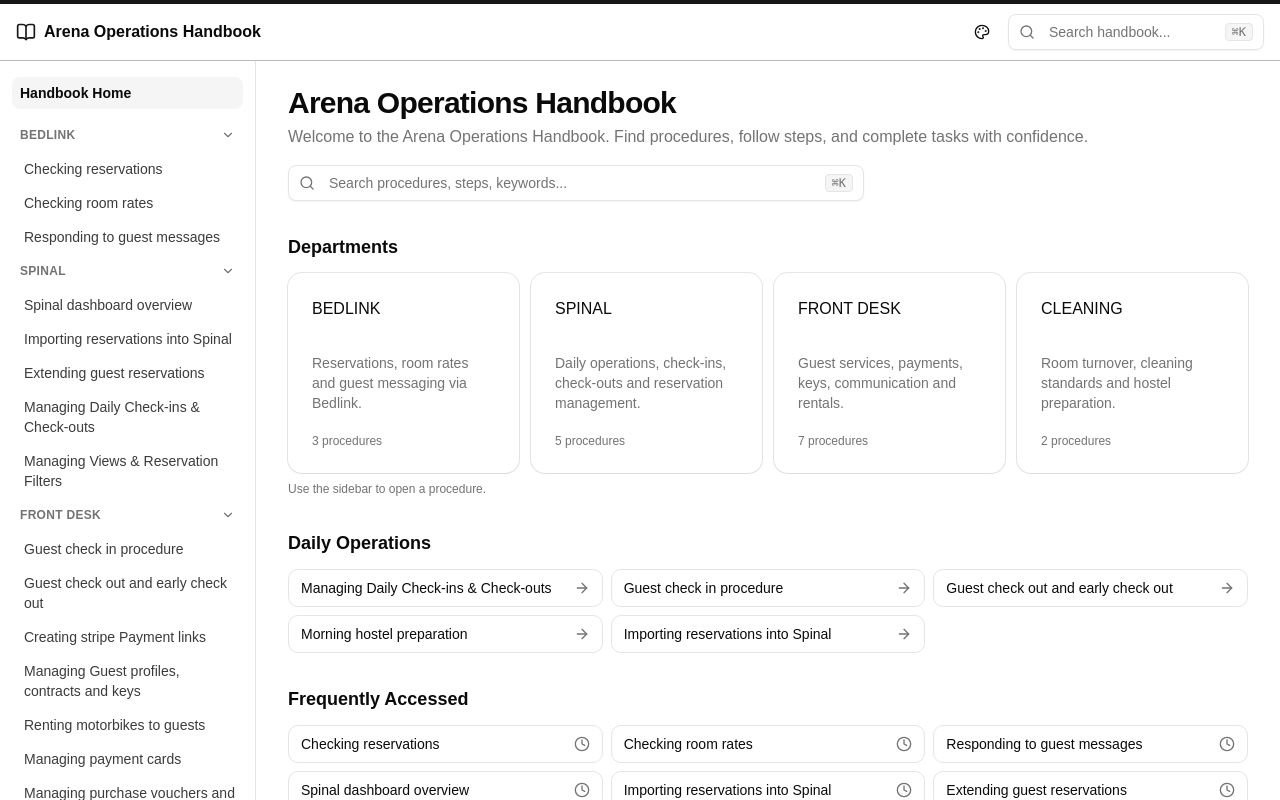
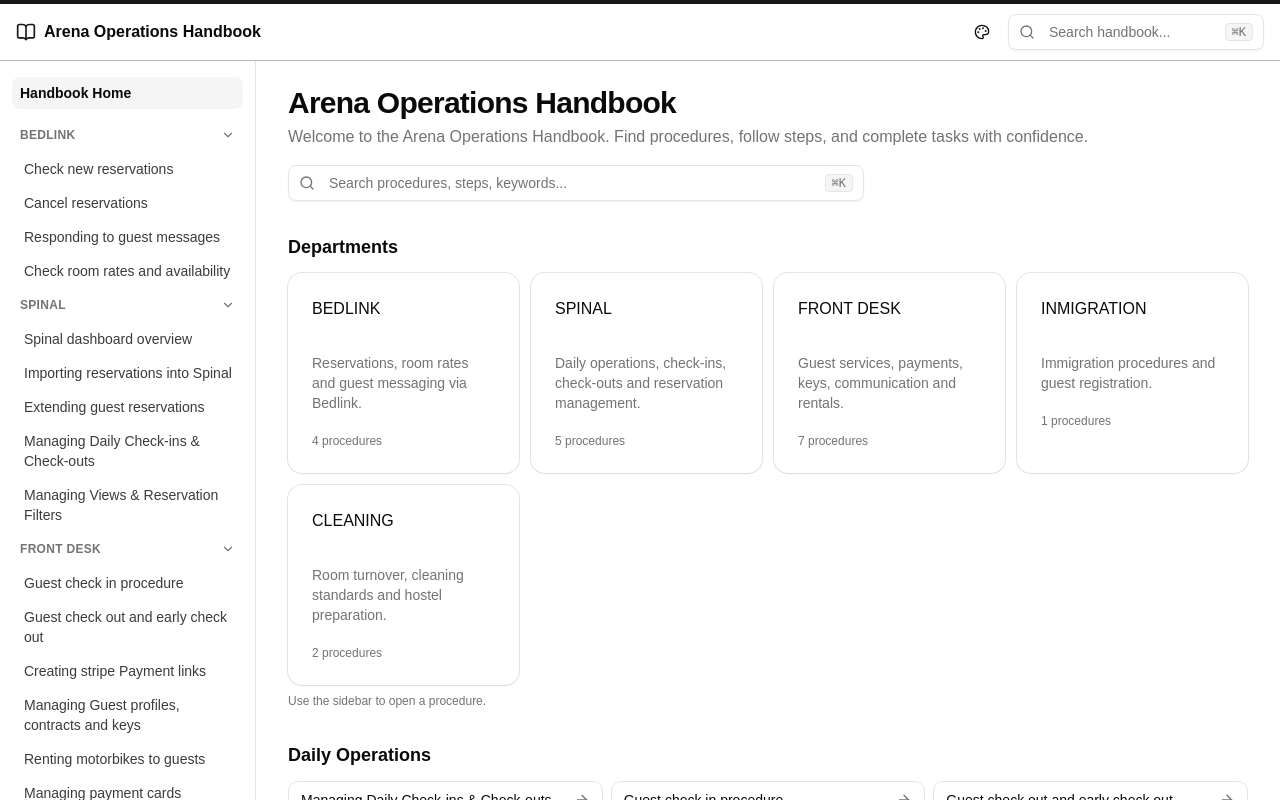
Before and after one commit to kevinderitis/arena-operations-handbook, a React (Vite) app: page / in a window 1280 px wide. Shown: the top 800 px of the page. Built offline with nearby package versions, Linux system fonts and the light colour scheme.

Commit message:
Update menu: new Bedlink items, add Inmigration/TM30 guest, document screenshot naming

```diff
--- a/src/content/bedlink/index.ts
+++ b/src/content/bedlink/index.ts
@@ -5,20 +5,20 @@ const img = (slug: string, n: number) =>
 
 export const bedlinkProcedures: Procedure[] = [
   {
-    id: 'bedlink-checking-reservations',
-    slug: 'checking-reservations',
+    id: 'bedlink-check-new-reservations',
+    slug: 'check-new-reservations',
     department: 'bedlink',
-    title: 'Checking reservations',
-    description: 'Review and verify reservations in Bedlink before importing or acting on them.',
-    keywords: ['bedlink', 'reservations', 'checking', 'verify'],
+    title: 'Check new reservations',
+    description: 'Review newly created reservations in Bedlink before importing them into Spinal.',
+    keywords: ['bedlink', 'reservations', 'new', 'check'],
     estimatedDuration: '5-10 min',
     difficulty: 'Beginner',
-    lastUpdated: '2026-11-16',
+    lastUpdated: '2026-11-21',
     prerequisites: ['Access to the Bedlink extranet with receptionist permissions.'],
     introduction: 'PLACEHOLDER: Replace with real steps and screenshots.',
     steps: [
-      { title: 'Open Bedlink reservations', description: 'Log into Bedlink and navigate to the reservations list.', images: [{ src: img('checking-reservations', 1), alt: 'Reservations list', caption: 'Screenshot pending' }] },
-      { title: 'Filter and search', description: 'Filter by date, status or guest name to find the relevant reservation.' },
+      { title: 'Open Bedlink reservations', description: 'Log into Bedlink and navigate to the reservations list.', images: [{ src: img('check-new-reservations', 1), alt: 'Reservations list', caption: 'Screenshot pending' }] },
+      { title: 'Filter new reservations', description: 'Filter by the most recent bookings that have not yet been imported.', callouts: [{ type: 'info', content: 'PLACEHOLDER: Confirm the exact filter with the operations manager.' }] },
       { title: 'Verify details', description: 'Check guest name, dates, room type and number of guests.', callouts: [{ type: 'important', content: 'Confirm details before importing into Spinal.' }] },
     ],
     checklist: [
@@ -28,24 +28,29 @@ export const bedlinkProcedures: Procedure[] = [
     relatedProcedures: ['spinal-importing-reservations-into-spinal'],
   },
   {
-    id: 'bedlink-checking-room-rates',
-    slug: 'checking-room-rates',
+    id: 'bedlink-cancel-reservations',
+    slug: 'cancel-reservations',
     department: 'bedlink',
-    title: 'Checking room rates',
-    description: 'Verify current room rates in Bedlink before quoting or adjusting prices.',
-    keywords: ['rates', 'prices', 'bedlink', 'rooms'],
-    estimatedDuration: '3 min',
+    title: 'Cancel reservations',
+    description: 'Cancel an existing reservation in Bedlink and reflect the change in Spinal.',
+    keywords: ['bedlink', 'cancel', 'reservation'],
+    estimatedDuration: '5 min',
     difficulty: 'Beginner',
-    lastUpdated: '2026-11-16',
-    prerequisites: ['Access to Bedlink.'],
-    introduction: 'PLACEHOLDER: Real steps to be added.',
+    lastUpdated: '2026-11-21',
+    prerequisites: ['Access to Bedlink and Spinal.'],
+    introduction: 'PLACEHOLDER: Replace with real steps and screenshots.',
     steps: [
-      { title: 'Open rate overview', description: 'Navigate to the rates section in Bedlink.', images: [{ src: img('checking-room-rates', 1), alt: 'Rates', caption: 'Screenshot pending' }] },
-      { title: 'Select room type and dates', description: 'Choose the room type and date range to review.' },
-      { title: 'Confirm current rate', description: 'Verify the displayed rate matches the published price list.', callouts: [{ type: 'important', content: 'Do not quote rates not present in Bedlink.' }] },
+      { title: 'Locate the reservation', description: 'Find the reservation in Bedlink by guest name or number.', images: [{ src: img('cancel-reservations', 1), alt: 'Find reservation', caption: 'Screenshot pending' }] },
+      { title: 'Cancel in Bedlink', description: 'Apply the cancellation following Bedlink procedure.', callouts: [{ type: 'warning', content: 'Confirm cancellation policy before proceeding.' }] },
+      { title: 'Update Spinal', description: 'Mirror the cancellation status in Spinal.', images: [{ src: img('cancel-reservations', 2), alt: 'Spinal update', caption: 'Screenshot pending' }] },
+      { title: 'Notify housekeeping', description: 'Inform cleaning staff about the freed room.' },
     ],
-    checklist: [{ id: 'c1', label: 'Rate verified for selected dates' }],
-    relatedProcedures: [],
+    checklist: [
+      { id: 'c1', label: 'Bedlink cancelled' },
+      { id: 'c2', label: 'Spinal updated' },
+      { id: 'c3', label: 'Housekeeping notified' },
+    ],
+    relatedProcedures: ['spinal-daily-checkins-checkouts'],
   },
   {
     id: 'bedlink-responding-guest-messages',
@@ -56,7 +61,7 @@ export const bedlinkProcedures: Procedure[] = [
     keywords: ['messages', 'guest', 'bedlink', 'communication'],
     estimatedDuration: '5-10 min',
     difficulty: 'Beginner',
-    lastUpdated: '2026-11-16',
+    lastUpdated: '2026-11-21',
     prerequisites: ['Access to Bedlink messaging.'],
     introduction: 'PLACEHOLDER: Real steps to be added.',
     steps: [
@@ -72,4 +77,24 @@ export const bedlinkProcedures: Procedure[] = [
     ],
     relatedProcedures: [],
   },
+  {
+    id: 'bedlink-check-room-rates-availability',
+    slug: 'check-room-rates-and-availability',
+    department: 'bedlink',
+    title: 'Check room rates and availability',
+    description: 'Verify current room rates and availability in Bedlink before quoting or adjusting.',
+    keywords: ['rates', 'availability', 'rooms', 'bedlink'],
+    estimatedDuration: '5 min',
+    difficulty: 'Beginner',
+    lastUpdated: '2026-11-21',
+    prerequisites: ['Access to Bedlink.'],
+    introduction: 'PLACEHOLDER: Real steps to be added.',
+    steps: [
+      { title: 'Open rate and availability overview', description: 'Navigate to the rates/availability section in Bedlink.', images: [{ src: img('check-room-rates-and-availability', 1), alt: 'Rates', caption: 'Screenshot pending' }] },
+      { title: 'Select room type and dates', description: 'Choose the room type and date range to review.' },
+      { title: 'Confirm rate and availability', description: 'Verify the displayed rate and availability match the published information.', callouts: [{ type: 'important', content: 'Do not quote rates not present in Bedlink.' }] },
+    ],
+    checklist: [{ id: 'c1', label: 'Rate verified for selected dates' }, { id: 'c2', label: 'Availability confirmed' }],
+    relatedProcedures: [],
+  },
 ];
--- /dev/null
+++ b/src/content/inmigration/index.ts
@@ -0,0 +1,30 @@
+import type { Procedure } from '../../types/documentation';
+
+const img = (slug: string, n: number) =>
+  `/images/inmigration/${slug}-step-${String(n).padStart(2, '0')}.png`;
+
+export const inmigrationProcedures: Procedure[] = [
+  {
+    id: 'inm-tm30-guest',
+    slug: 'tm30-guest',
+    department: 'inmigration',
+    title: 'TM30 guest',
+    description: 'Register guest arrival with immigration using the TM30 form.',
+    keywords: ['tm30', 'immigration', 'guest', 'registration'],
+    estimatedDuration: '10-15 min',
+    difficulty: 'Intermediate',
+    lastUpdated: '2026-11-21',
+    prerequisites: ['Guest passport details', 'Access to the immigration system'],
+    introduction: 'PLACEHOLDER: Replace with real steps and screenshots.',
+    steps: [
+      { title: 'Collect guest details', description: 'Gather passport and arrival information from the guest.', images: [{ src: img('tm30-guest', 1), alt: 'Guest details', caption: 'Screenshot pending' }] },
+      { title: 'Open TM30 form', description: 'Navigate to the TM30 registration screen.', images: [{ src: img('tm30-guest', 2), alt: 'TM30 form', caption: 'Screenshot pending' }] },
+      { title: 'Enter and submit', description: 'Fill in the form and submit to immigration.', callouts: [{ type: 'important', content: 'Verify all details before submitting.' }] },
+    ],
+    checklist: [
+      { id: 'c1', label: 'Guest details collected' },
+      { id: 'c2', label: 'TM30 submitted' },
+    ],
+    relatedProcedures: [],
+  },
+];
--- a/src/data/navigation.ts
+++ b/src/data/navigation.ts
@@ -23,6 +23,13 @@ export const departments: DepartmentMeta[] = [
     icon: 'ConciergeBell',
   },
   {
+    id: 'inmigration',
+    label: 'INMIGRATION',
+    path: 'inmigration',
+    description: 'Immigration procedures and guest registration.',
+    icon: 'FileText',
+  },
+  {
     id: 'cleaning',
     label: 'CLEANING',
     path: 'cleaning',
@@ -37,9 +44,10 @@ export const navigation: NavGroup[] = [
     title: 'BEDLINK',
     department: 'bedlink',
     items: [
-      { id: 'bedlink-checking-reservations', title: 'Checking reservations', slug: 'checking-reservations', department: 'bedlink' },
-      { id: 'bedlink-checking-room-rates', title: 'Checking room rates', slug: 'checking-room-rates', department: 'bedlink' },
+      { id: 'bedlink-check-new-reservations', title: 'Check new reservations', slug: 'check-new-reservations', department: 'bedlink' },
+      { id: 'bedlink-cancel-reservations', title: 'Cancel reservations', slug: 'cancel-reservations', department: 'bedlink' },
       { id: 'bedlink-responding-guest-messages', title: 'Responding to guest messages', slug: 'responding-to-guest-messages', department: 'bedlink' },
+      { id: 'bedlink-check-room-rates-availability', title: 'Check room rates and availability', slug: 'check-room-rates-and-availability', department: 'bedlink' },
     ],
   },
   {
@@ -69,6 +77,14 @@ export const navigation: NavGroup[] = [
     ],
   },
   {
+    id: 'inmigration',
+    title: 'INMIGRATION',
+    department: 'inmigration',
+    items: [
+      { id: 'inm-tm30-guest', title: 'TM30 guest', slug: 'tm30-guest', department: 'inmigration' },
+    ],
+  },
+  {
     id: 'cleaning',
     title: 'CLEANING',
     department: 'cleaning',
--- a/src/data/procedures.ts
+++ b/src/data/procedures.ts
@@ -2,6 +2,7 @@ import { bedlinkProcedures } from '../content/bedlink';
 import { spinalProcedures } from '../content/spinal';
 import { frontDeskProcedures } from '../content/front-desk';
 import { cleaningProcedures } from '../content/cleaning';
+import { inmigrationProcedures } from '../content/inmigration';
 import type { Procedure } from '../types/documentation';
 
 export const procedures: Procedure[] = [
@@ -9,6 +10,7 @@ export const procedures: Procedure[] = [
   ...spinalProcedures,
   ...frontDeskProcedures,
   ...cleaningProcedures,
+  ...inmigrationProcedures,
 ];
 
 export const procedureById = (id: string) => procedures.find((p) => p.id === id);
--- a/src/types/documentation.ts
+++ b/src/types/documentation.ts
@@ -1,4 +1,4 @@
-export type DepartmentId = 'bedlink' | 'spinal' | 'front-desk' | 'cleaning';
+export type DepartmentId = 'bedlink' | 'spinal' | 'front-desk' | 'cleaning' | 'inmigration';
 
 export interface DepartmentMeta {
   id: DepartmentId;
```
Also changed, not shown: public/images/README.md (added).
